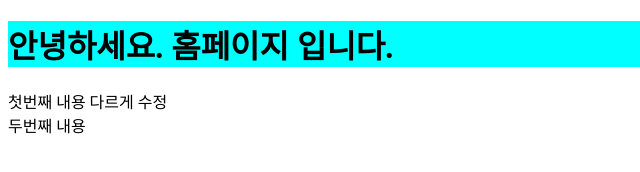
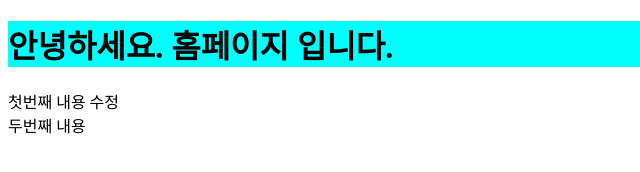
Before and after one commit to tero1115/page-test, a plain HTML site: page index.html in a window 1280 px wide. Shown: the full height of the page, 0-640 px from the left. Drawn offline with Linux system fonts and the light colour scheme.

Commit message:
첫번째 내용 수정

```diff
--- a/index.html
+++ b/index.html
@@ -8,7 +8,7 @@
 </head>
 <body>
     <h1>안녕하세요. 홈페이지 입니다.</h1>
-    <div>첫번째 내용 다르게 수정</div>
+    <div>첫번째 내용 수정</div>
     <div>두번째 내용</div>
 </body>
 </html>
```
